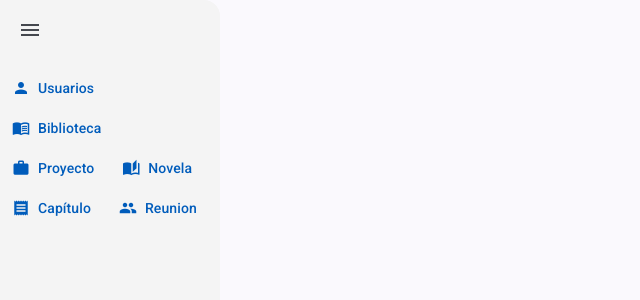
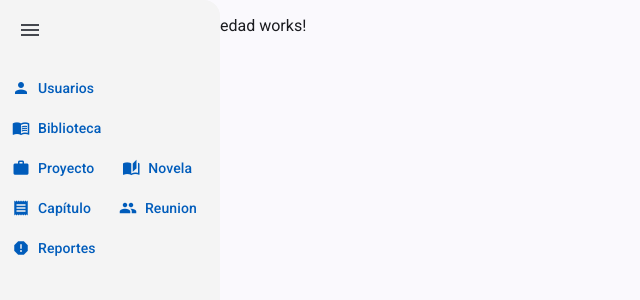
Before and after one commit to tadeodonaire/coopnovelFRONT, an Angular app: page /reportes in a window 1280 px wide. Before the commit this address led to /. Shown: the top 300 px of the page, without its empty margins (0-640 px from the left). Built offline with nearby package versions, Linux system fonts and the light colour scheme.

Commit message:
Reportes

```diff
--- a/src/app/components/menu/menu.component.html
+++ b/src/app/components/menu/menu.component.html
@@ -1,11 +1,16 @@
 <mat-sidenav-container class="sidenav-container">
-  <mat-sidenav #drawer mode="side" [opened]="true" [class.collapsed]="!isExpanded" class="sidenav">
+  <mat-sidenav
+    #drawer
+    mode="side"
+    [opened]="true"
+    [class.collapsed]="!isExpanded"
+    class="sidenav"
+  >
     <button mat-icon-button (click)="toggleMenu()" class="toggle-button">
       <mat-icon>menu</mat-icon>
     </button>
 
     <mat-nav-list>
-
       <!-- USUARIOS -->
       <button mat-button [matMenuTriggerFor]="USUARIOS">
         <mat-icon>person</mat-icon>
@@ -40,6 +45,14 @@
       <button mat-button [matMenuTriggerFor]="REUNION">
         <mat-icon>people</mat-icon>
         <span *ngIf="isExpanded">Reunion</span>
+      </button>
+
+      <!--TODOS LAS DIRECCIONES ANTES DE REPORTES (REPORTES POR ORDEN VA AL ÚLTIMO)-->
+
+      <!-- REPORTE -->
+      <button mat-button [matMenuTriggerFor]="REPORTES">
+        <mat-icon>report</mat-icon>
+        <span *ngIf="isExpanded">Reportes</span>
       </button>
 
     </mat-nav-list>
@@ -78,3 +91,7 @@
 <mat-menu #REUNION="matMenu">
   <button mat-menu-item routerLink="/reunion">Listar</button>
 </mat-menu>
+
+<mat-menu #REPORTES="matMenu">
+  <button mat-menu-item routerLink="/reportes">Edad</button>
+</mat-menu>
--- /dev/null
+++ b/src/app/components/reportes/edad/edad.component.html
@@ -0,0 +1 @@
+<p>edad works!</p>
--- /dev/null
+++ b/src/app/components/reportes/reportes.component.html
@@ -0,0 +1,4 @@
+<router-outlet></router-outlet>
+<div [hidden]="route.children.length !== 0">
+  <app-edad></app-edad>
+</div>
--- /dev/null
+++ b/src/app/models/edadDTO.ts
@@ -0,0 +1,5 @@
+export class EdadDTO {
+    usNombre: string="";
+    usApellido: string="";
+    usEdad: number=0
+}
--- a/src/app/services/usuarios.service.ts
+++ b/src/app/services/usuarios.service.ts
@@ -2,7 +2,8 @@ import { Injectable } from '@angular/core';
 import { environment } from '../../environments/environment';
 import { Usuario } from '../models/usuarios';
 import { HttpClient } from '@angular/common/http';
-import { Subject } from 'rxjs';
+import { Observable, Subject } from 'rxjs';
+import { EdadDTO } from '../models/edadDTO';
 
 const base_url = environment.base;
 
@@ -41,4 +42,8 @@ export class UsuariosService {
     return this.http.delete(`${this.url}/${id}`);
   }
 
+  getEdad():Observable<EdadDTO[]>{
+    return this.http.get<EdadDTO[]>(`${this.url}/edad`);
+  }
+
 }
```
Also changed, not shown: src/app/app.routes.ts (+17 -0 lines), src/app/components/reportes/edad/edad.component.ts (added, +11 -0 lines), src/app/components/reportes/reportes.component.ts (added, +13 -0 lines), src/app/components/reportes/edad/edad.component.css (added), src/app/components/reportes/reportes.component.css (added).
